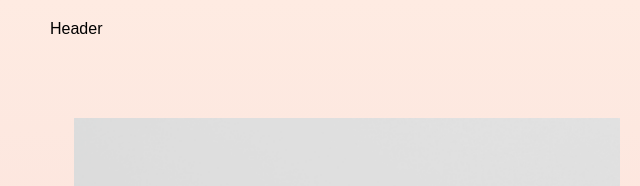
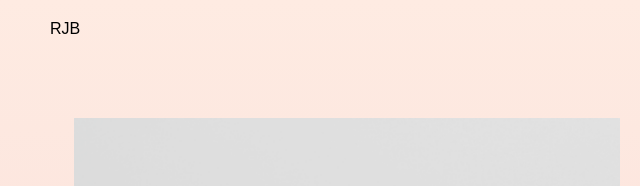
Before and after one commit to rebeccabagley/rebeccabagley.github.io, a plain HTML site: page portfolio.html in a window 1280 px wide. Shown: the top 186 px of the page, 0-640 px from the left. Drawn offline with Linux system fonts and the light colour scheme.

Commit message:
updated header text

```diff
--- a/portfolio.html
+++ b/portfolio.html
@@ -10,7 +10,7 @@
 
         <div class="page-navigation-container">
           <div class="page-navigation-item">
-            Header
+            RJB
           </div>
         </div>
 
```
